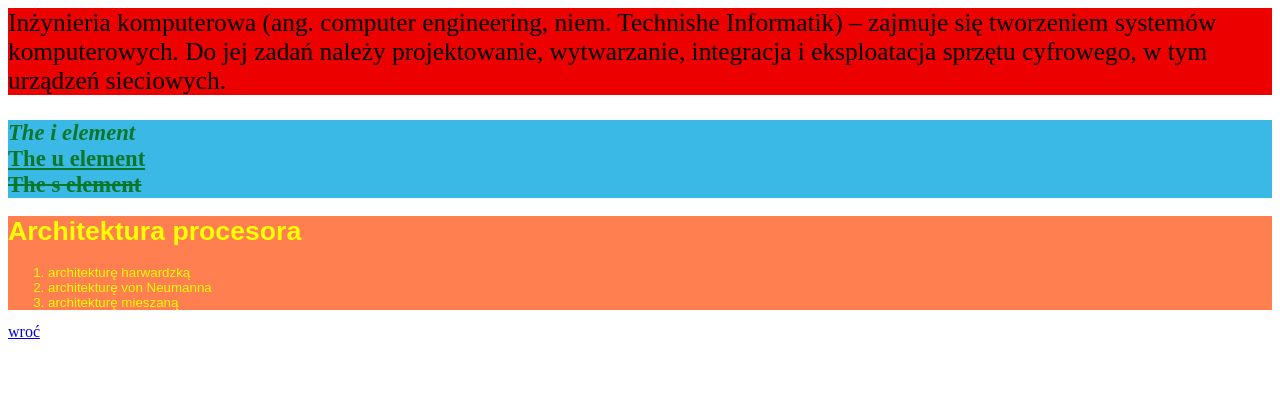
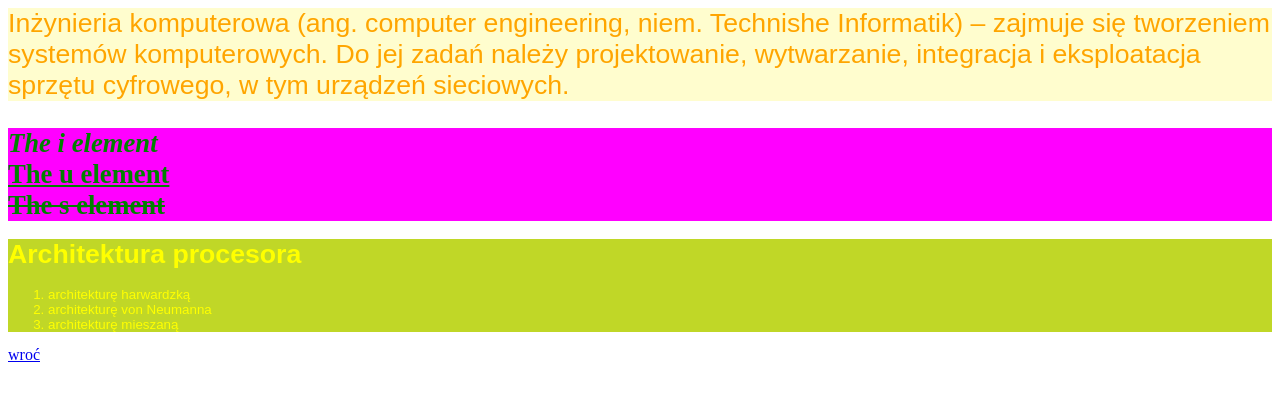
Before and after one commit to Meduza0/dydaktyka, a plain HTML site: page koz_z20.html in a window 1280 px wide. Drawn offline with Linux system fonts and the light colour scheme.

Commit message:
Update koz_z20.css

```diff
--- a/koz_z20.css
+++ b/koz_z20.css
@@ -1,17 +1,19 @@
 .first{
-    background-color: #ec0000;
-    font-size: 19pt;
+    background-color: #FFFDCe;
+    font-size: 20pt;
+    font-family: Arial;
+    color: orange;
 }
 
 .second {
-    background-color: #3ab9e6;
-    color: #09772a;
-    font-size: 17pt;
+    background-color: magenta;
+    color: green;
+    font-size: 20pt;
     font-weight: bold;
 }
 
 .third {
-    background-color: coral;
+    background-color: #c0d727;
     color: yellow;
     font-size: 10pt;
     font-family: Arial;
```
